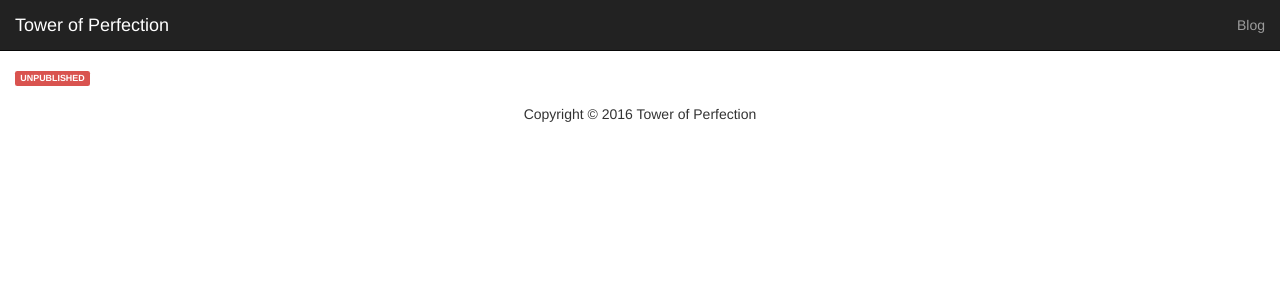
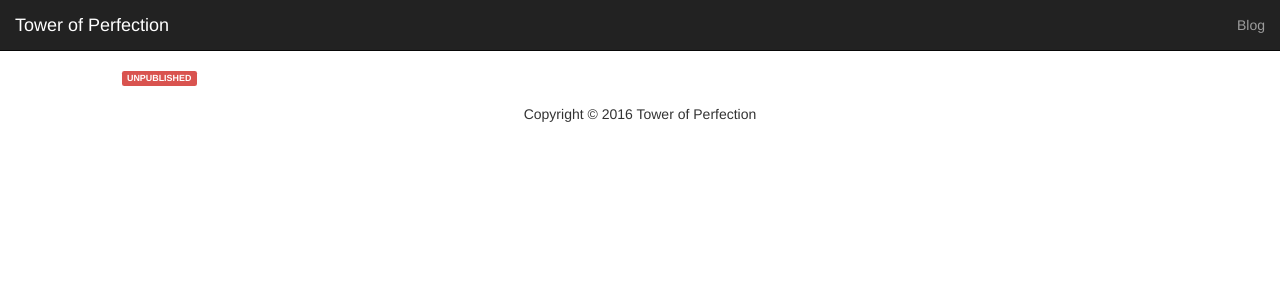
Before and after one commit to buzzbombnc/tower_of_perfection, a Django app: template top_blog/templates/blog_entry.html in a window 1280 px wide. Shown: the top 300 px of the page. Run offline with Django 3.2, Linux system fonts and the light colour scheme; the template is opened without the code that fills it, so the values that code supplies are empty; some libraries are stand-ins or nearby versions.

Commit message:
Add some columns for padding to blog.

```diff
--- a/top_blog/templates/blog_entry.html
+++ b/top_blog/templates/blog_entry.html
@@ -9,7 +9,8 @@
 
 {% block body %}
     <div class="row">
-        <div class="col-xs-12 col-sm-12 col-md-12 col-lg-12">
+        <div class="col-sm-1"></div>
+        <div class="col-sm-10">
             <article>
                 <header>
                     <h1>
@@ -31,5 +32,6 @@
         {#        <footer>Comments, sharing, categories, etc.</footer>#}
             </article>
         </div>
+        <div class="col-sm-1"></div>
     </div>
 {% endblock %}
--- a/top_blog/templates/blog_index.html
+++ b/top_blog/templates/blog_index.html
@@ -9,7 +9,8 @@
 
 {% block body %}
     <div class="row">
-        <div class="col-xs-12 col-sm-12 col-md-12 col-lg-12">
+        <div class="col-sm-1"></div>
+        <div class="col-sm-10">
             {% for blog in blogs %}
                 <article>
                     <header>
@@ -21,5 +22,6 @@
                 </article>
             {% endfor %}
         </div>
+        <div class="col-sm-1"></div>
     </div>
 {% endblock %}
```
